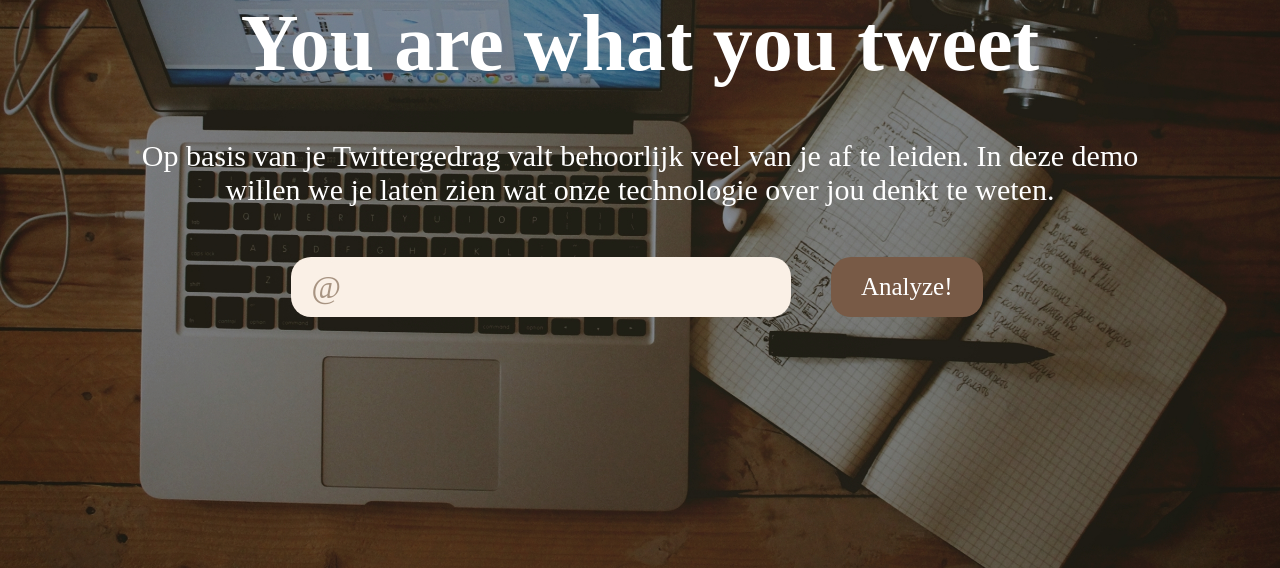
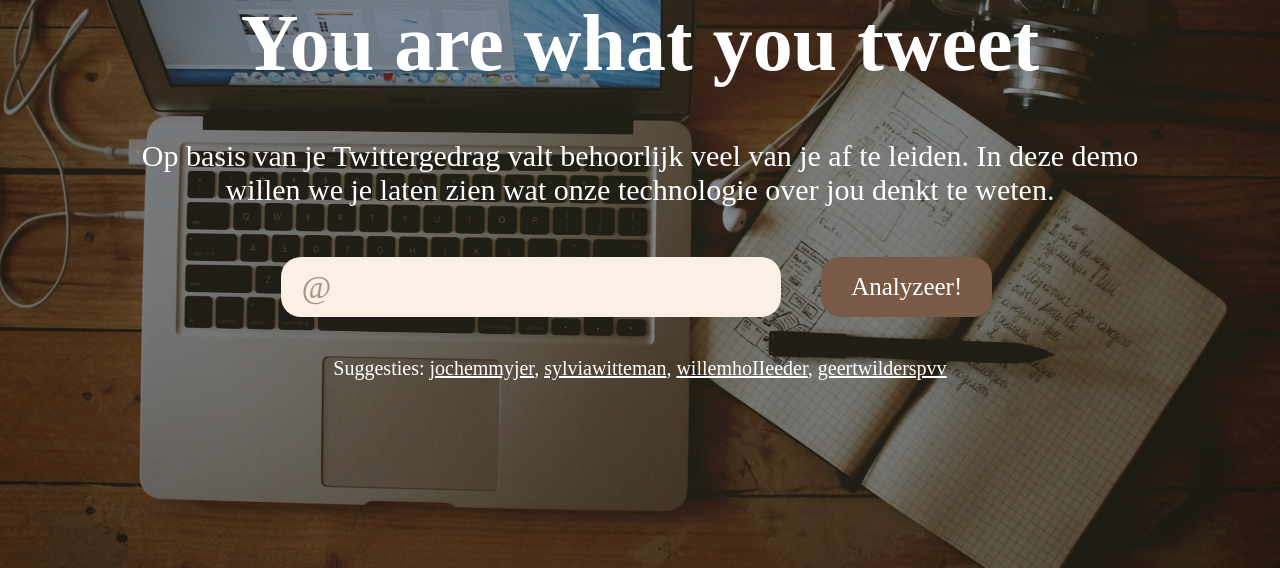
Before and after one commit to Woseseltops/youarewhatyoutweet, a Django app: page / in a window 1280 px wide. Shown: the part 232-800 px from the top of the page. Run offline with Django 3.2, Linux system fonts and the light colour scheme; some libraries are stand-ins or nearby versions; some web fonts are replaced.

Commit message:
Added twitter user suggestions

```diff
--- a/yawyt/main/static/css/twittername_entry.css
+++ b/yawyt/main/static/css/twittername_entry.css
@@ -57,6 +57,16 @@ input,label
 	width:500px;
 }
 
+.suggestions
+{
+    font-size: 20px;
+}
+
+a
+{
+    color: white
+}
+
 label
 {
 	margin-right: -50px;
--- a/yawyt/main/templates/twittername_entry.html
+++ b/yawyt/main/templates/twittername_entry.html
@@ -29,8 +29,10 @@
 		<h1>You are what you tweet</h1>
         <p>Op basis van je Twittergedrag valt behoorlijk veel van je af te leiden. In deze demo willen we je laten zien wat onze technologie over jou denkt te weten.</p>
 		<div class="enterfield">
-            <form method="GET" action="analyze"><label>@</label><input name="user" class="text-input"><input class="button" type="submit" value="Analyze!"></form>
+            <form method="GET" action="analyze"><label>@</label><input name="user" class="text-input"><input class="button" type="submit" value="Analyzeer!"></form>
         </div>
+        <p class="suggestions">Suggesties: <a href="results/jochemmyjer">jochemmyjer</a>, <a href="results/sylviawitteman">sylviawitteman</a>,
+            <a href="results/willemhoIIeeder">willemhoIIeeder</a>, <a href="results/geertwilderspvv">geertwilderspvv</a> </p>
 	</div>
 
 </body>
```
